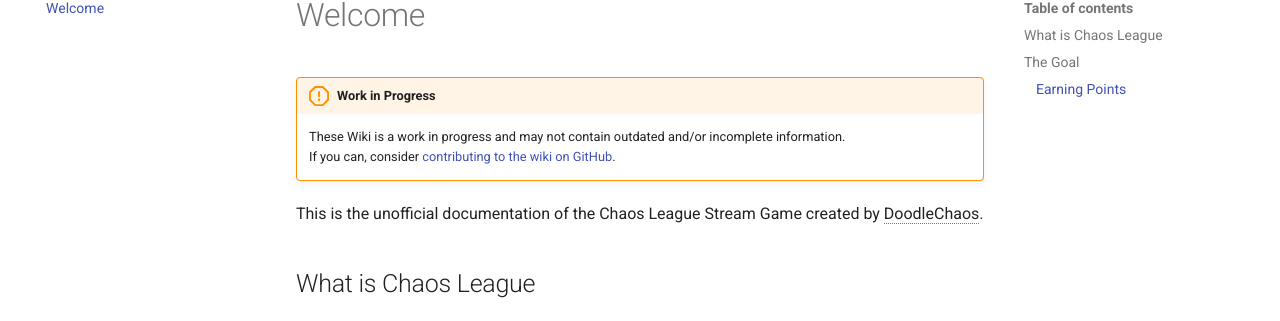
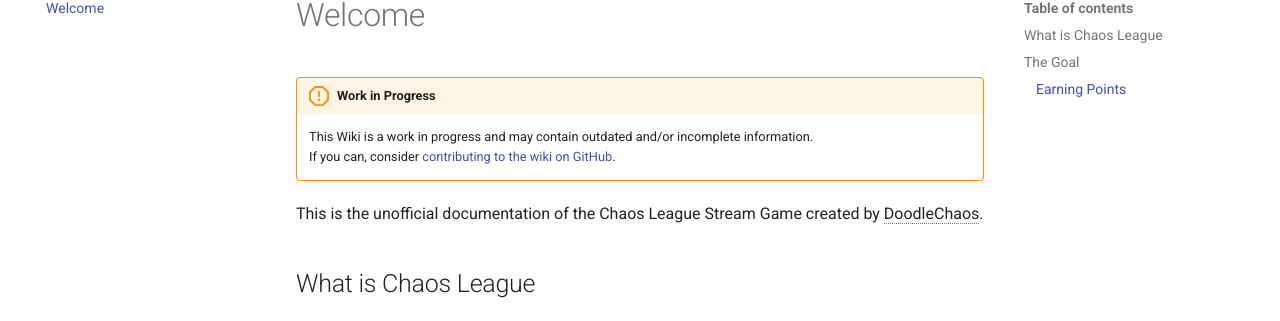
Before and after one commit to chaosleaguewiki/chaosleaguewiki.github.io, an MkDocs documentation site: the page built from docs/index.md, in a window 1280 px wide and 1014 px high. Shown: the part 151-472 px from the top of the window. Built offline with MkDocs 1.6.1 and Material for MkDocs 9.7.7, drawn with Linux system fonts in a browser that asks for light colours; comment, search, counter and statistics services are not loaded.

Commit message:
Update index.md

```diff
--- a/docs/index.md
+++ b/docs/index.md
@@ -1,7 +1,7 @@
 # Welcome
 
 /// warning | Work in Progress
-These Wiki is a work in progress and may not contain outdated and/or incomplete information.
+This Wiki is a work in progress and may contain outdated and/or incomplete information.
 If you can, consider [contributing to the wiki on GitHub][repo].
 ///
 
```
